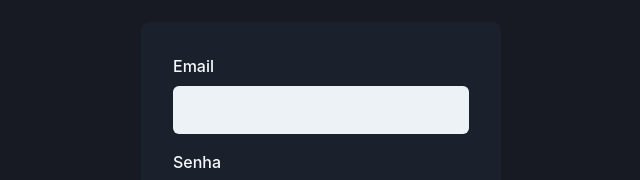
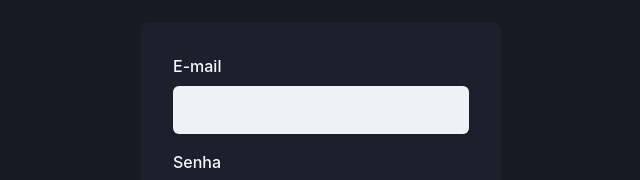
Before and after one commit to Antoniopedromuteka/Curso-Roctseat-Ignite, a Next.js app in the folder Capitulo IV/dashgo/: page / in a window 1280 px wide. Shown: the part 222-402 px from the top of the page, without its empty margins (319-959 px from the left). Built offline with nearby package versions, Linux system fonts and the light colour scheme.

Commit message:
criando componente Input

```diff
--- /dev/null
+++ b/Capitulo IV/dashgo/src/Components/Form/Input.tsx
@@ -0,0 +1,34 @@
+import {FormControl, FormLabel, Input as ChakraInput, InputProps as ChakraInputProps } from "@chakra-ui/react"
+
+
+interface InputProps extends ChakraInputProps{
+    name: string,
+    label?: string
+}
+
+export function Input({name, label, type, ...rest} : InputProps){
+    return (
+      <FormControl>
+
+      {!!label && <FormLabel htmlFor={name}>{label}</FormLabel>}
+
+      <ChakraInput
+          name={name}
+          type={type}
+          id={name}
+          focusBorderColor='pink.500'
+          bgColor={"900"}
+          variant="filled"
+          _hover={{
+            bgColor:"gray.900"
+          }}
+          size={"lg"}
+          {...rest}
+
+       />
+       </FormControl>
+
+
+
+    );
+}
--- a/Capitulo IV/dashgo/src/pages/index.tsx
+++ b/Capitulo IV/dashgo/src/pages/index.tsx
@@ -2,10 +2,11 @@ import type { NextPage } from 'next'
 import Head from 'next/head'
 import Image from 'next/image'
 
-import {Flex, Input, Button, Stack, FormLabel, FormControl} from "@chakra-ui/react";
+import {Flex, Button, Stack} from "@chakra-ui/react";
+import { Input } from '../Components/Form/input';
 
 
-const Home: NextPage = () => {
+const SignIn: NextPage = () => {
   return (
    <Flex
         w="100vw"
@@ -25,42 +26,20 @@ const Home: NextPage = () => {
       >
       <Stack spacing={4}>
 
+        <Input
+          name='email'
+          type={"email"}
+          label="E-mail"
+        />
 
-      <FormControl>
-        <FormLabel htmlFor='email'>Email</FormLabel>
-
-      <Input
-          name='email'
-          type="email"
-          id='email'
-          focusBorderColor='pink.500'
-          bgColor={"900"}
-          variant="filled"
-          _hover={{
-            bgColor:"gray.900"
-          }}
-          size={"lg"}
-
-       />
-       </FormControl>
+        <Input
+          name='password'
+          type={"password"}
+          label="Senha"
+        />
 
 
-       <FormControl>
-      <FormLabel htmlFor='password'>Senha</FormLabel>
-      <Input
-          name='password'
-          type="password"
-          id='password'
-          focusBorderColor='pink.500'
-          bgColor={"900"}
-          variant="filled"
-          _hover={{
-              bgColor:"gray.900"
-          }}
-          size={"lg"}
-       />
 
-       </FormControl>
        </Stack>
 
 
@@ -81,4 +60,4 @@ const Home: NextPage = () => {
   )
 }
 
-export default Home
+export default SignIn;
```
